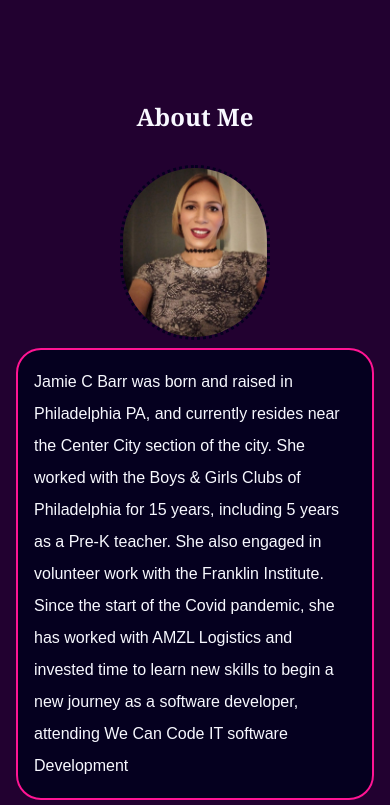
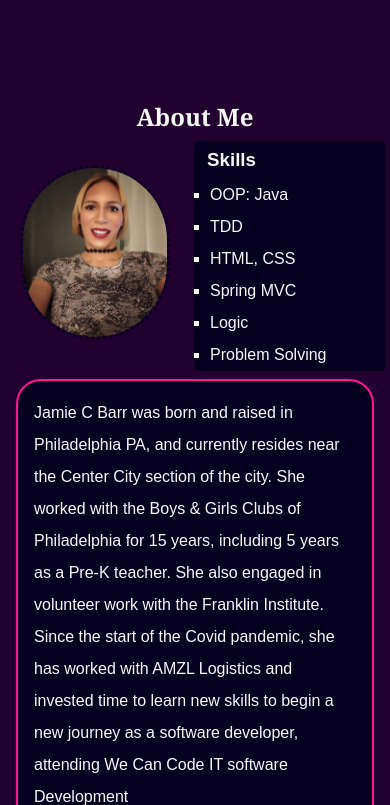
Before and after one commit to JamieCBarr/JamieCBarr.github.io, a plain HTML site: page index.html in a window 390 px wide. Shown: the part 262-1067 px from the top of the page. Drawn offline with Linux system fonts and the light colour scheme; a web font is replaced by a local one.

Commit message:
adjusted About Me layout on smaller screens

```diff
--- a/layout.css
+++ b/layout.css
@@ -39,11 +39,14 @@ justify-content: center;
     flex-wrap: wrap;
 }
 
-@media screen and (max-width : 870px){
+@media screen and (max-width : 1061px){
     #aboutMe article{
         justify-content: space-around;
     }
-
+    #bio{
+        margin-top: 0.5em;
+        order: 2;
+    }
 }
 
 #aboutMe ul{
```
